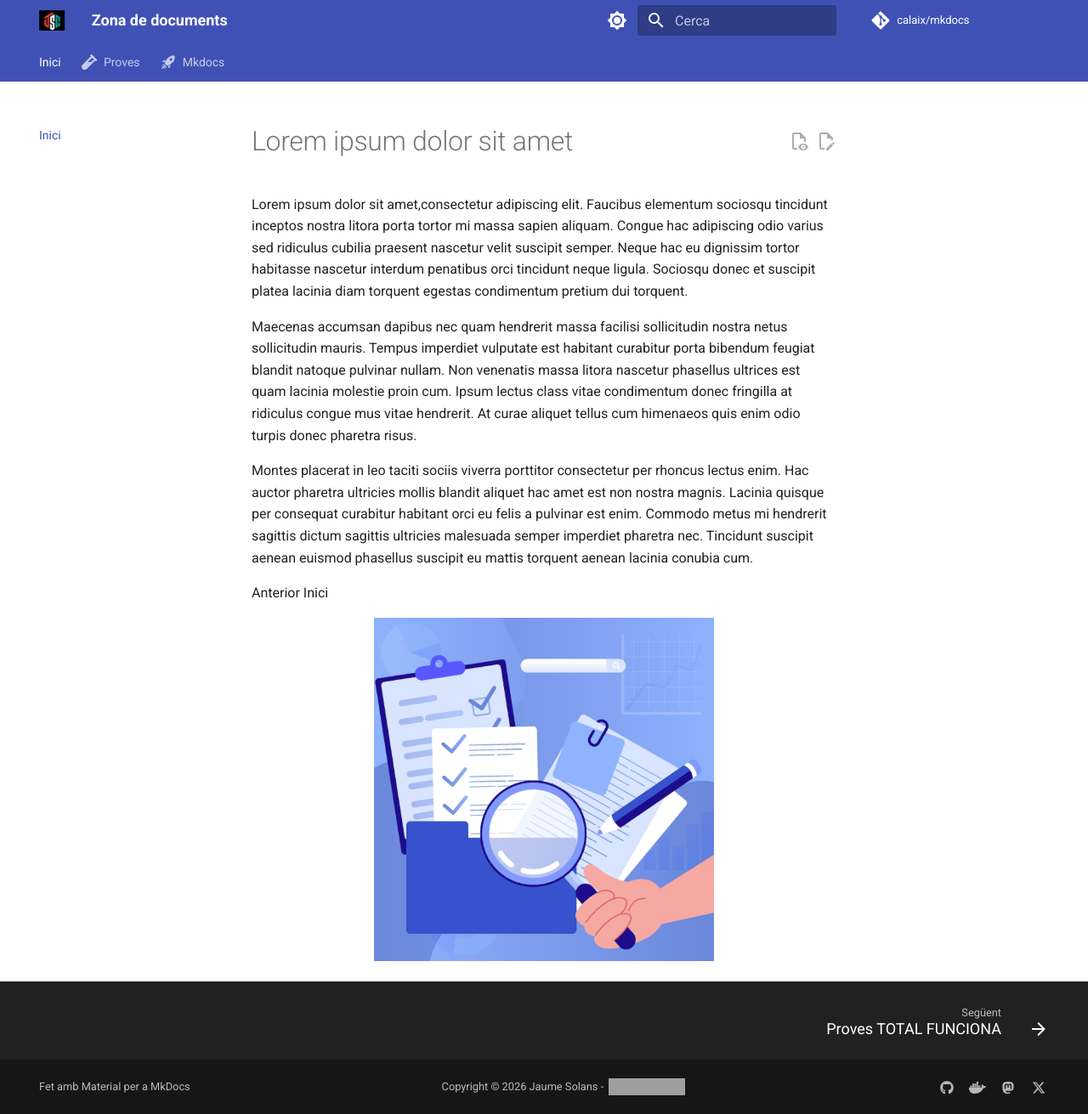
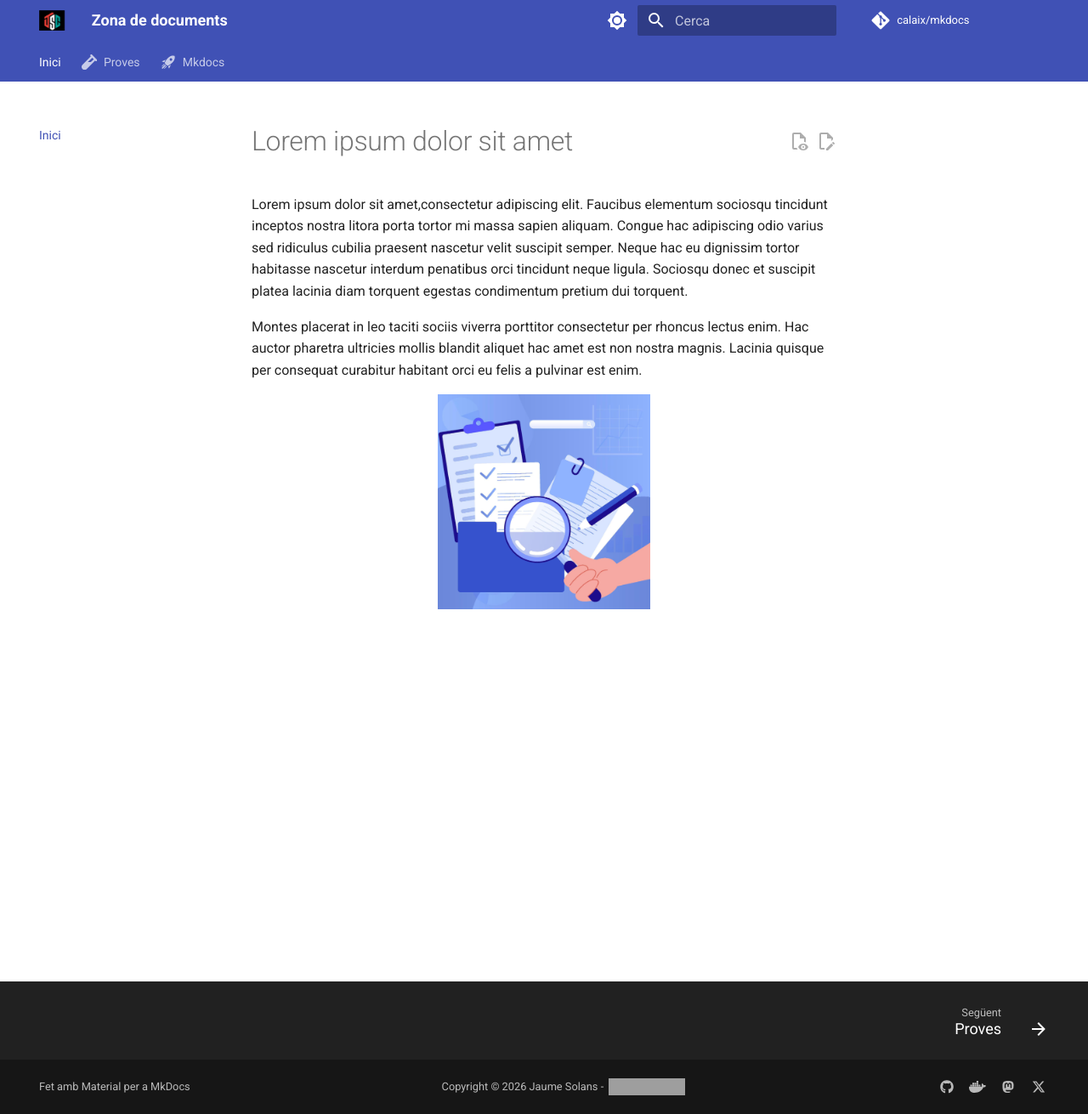
Before and after one commit to calaix/mkdocs, an MkDocs documentation site: the page built from docs/index.md, in a window 1280 px wide and 1311 px high. Shown: the whole window at 85% size. Built offline with MkDocs 1.6.1 and Material for MkDocs 9.7.7, drawn with Linux system fonts in a browser that asks for light colours; nearby versions of some CDN libraries; comment, search, counter and statistics services are not loaded; grey boxes are pictures that could not be loaded.

Commit message:
Auto update

```diff
--- a/docs/index.md
+++ b/docs/index.md
@@ -4,12 +4,9 @@
 
 Lorem ipsum dolor sit amet,consectetur adipiscing elit. Faucibus elementum sociosqu tincidunt inceptos nostra litora porta tortor mi massa sapien aliquam. Congue hac adipiscing odio varius sed ridiculus cubilia praesent nascetur velit suscipit semper. Neque hac eu dignissim tortor habitasse nascetur interdum penatibus orci tincidunt neque ligula. Sociosqu donec et suscipit platea lacinia diam torquent egestas condimentum pretium dui torquent.
 
-Maecenas accumsan dapibus nec quam hendrerit massa facilisi sollicitudin nostra netus sollicitudin mauris. Tempus imperdiet vulputate est habitant curabitur porta bibendum feugiat blandit natoque pulvinar nullam. Non venenatis massa litora nascetur phasellus ultrices est quam lacinia molestie proin cum. Ipsum lectus class vitae condimentum donec fringilla at ridiculus congue mus vitae hendrerit. At curae aliquet tellus cum himenaeos quis enim odio turpis donec pharetra risus.
-
-Montes placerat in leo taciti sociis viverra porttitor consectetur per rhoncus lectus enim. Hac auctor pharetra ultricies mollis blandit aliquet hac amet est non nostra magnis. Lacinia quisque per consequat curabitur habitant orci eu felis a pulvinar est enim. Commodo metus mi hendrerit sagittis dictum sagittis ultricies malesuada semper imperdiet pharetra nec. Tincidunt suscipit aenean euismod phasellus suscipit eu mattis torquent aenean lacinia conubia cum.
-
-Anterior
-Inici
 
 
-![Prova](./images/portada.png){ style="display: block; margin: 0 auto; width: 400px;" }
+Montes placerat in leo taciti sociis viverra porttitor consectetur per rhoncus lectus enim. Hac auctor pharetra ultricies mollis blandit aliquet hac amet est non nostra magnis. Lacinia quisque per consequat curabitur habitant orci eu felis a pulvinar est enim.
+
+
+![Prova](./images/portada.png){ style="display: block; margin: 0 auto; width: 250px;" }
```
Also changed, not shown: docs/mkdocs/1.md (+3 -2 lines), docs/proves/index.md (+1 -3 lines).
